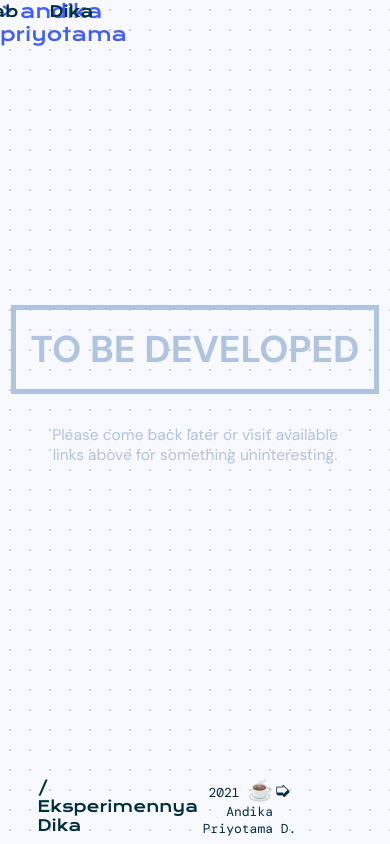
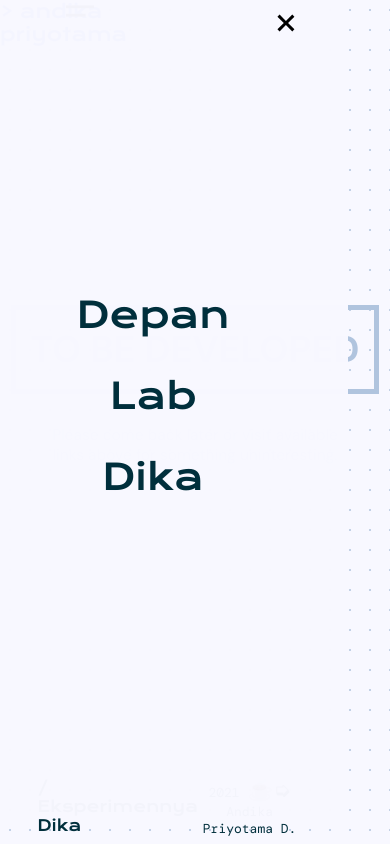
Before and after one commit to sakitkepala/sakitkepaladotdev-v0, a Next.js app: page / in a window 390 px wide. Built offline with nearby package versions, Linux system fonts and the light colour scheme.

Commit message:
Menu navigasi responsif layar kecil

```diff
--- a/components/navigasi.js
+++ b/components/navigasi.js
@@ -1,10 +1,30 @@
 import Link from "next/link";
+import { motion, useCycle } from "framer-motion";
 
 import styles from "../styles/MenuNavigasi.module.scss";
+import React from "react";
+
+const hamburger = {
+  // sembunyi: { display: "none" },
+  // tampil: { display: "block" },
+};
 
 function MenuNavigasi() {
+  const layarKecil = useMedia(["(max-width: 600px)"], [true], false);
+  const [toggleHamburger, setHamburger] = useCycle(true, false);
+  const isTampilHamburger = layarKecil && toggleHamburger;
+
+  function onClickHamburger() {
+    if (!layarKecil) {
+      return;
+    }
+    setHamburger();
+  }
+
   return (
-    <nav className={styles.bungkus}>
+    <div className={styles.navigasi}>
+      {!layarKecil && (
+        <nav className={styles.listMenu}>
           <Link href="/">
             <a className={styles["link"]}>Depan</a>
           </Link>
@@ -15,7 +35,62 @@ function MenuNavigasi() {
             <a className={styles.link}>Dika</a>
           </Link>
         </nav>
+      )}
+
+      <div className={styles.hamburger}>
+        <button className={styles.tombolToggle} onClick={onClickHamburger}>
+          <svg viewBox="0 0 100 40" width="30" height="30">
+            <rect width="100" height="10"></rect>
+            <rect y="30" width="70" height="10"></rect>
+          </svg>
+        </button>
+      </div>
+
+      {isTampilHamburger && (
+        <div className={styles.screenMenu} onClick={() => setHamburger()}>
+          <button className={styles.close}>
+            <svg viewBox="0 0 24 24" width="24" height="24">
+              <path d="M16.192 6.344L11.949 10.586 7.707 6.344 6.293 7.758 10.535 12 6.293 16.242 7.707 17.656 11.949 13.414 16.192 17.656 17.606 16.242 13.364 12 17.606 7.758z"></path>
+            </svg>
+          </button>
+
+          <nav>
+            <Link href="/">
+              <a className={styles["link"]}>Depan</a>
+            </Link>
+            <Link href="/lab">
+              <a className={styles.link}>Lab</a>
+            </Link>
+            <Link href="/dika">
+              <a className={styles.link}>Dika</a>
+            </Link>
+          </nav>
+        </div>
+      )}
+    </div>
   );
 }
 
+function useMedia(queries, values, defaultValue) {
+  const mediaQueryLists =
+    typeof window !== "undefined"
+      ? queries.map((q) => window.matchMedia(q))
+      : [];
+
+  const getValue = () => {
+    const index = mediaQueryLists.findIndex((mql) => mql.matches);
+    return typeof values[index] !== "undefined" ? values[index] : defaultValue;
+  };
+
+  const [value, setValue] = React.useState(getValue);
+
+  React.useEffect(() => {
+    const handler = () => setValue(getValue);
+    mediaQueryLists.forEach((mql) => mql.addListener(handler));
+    return () => mediaQueryLists.forEach((mql) => mql.removeListener(handler));
+  }, []);
+
+  return value;
+}
+
 export { MenuNavigasi };
--- a/styles/MenuNavigasi.module.scss
+++ b/styles/MenuNavigasi.module.scss
@@ -1,13 +1,93 @@
-.bungkus {
+.navigasi {
+  display: flex;
+  justify-content: center;
+  align-items: center;
+
+  font-family: "Krona One", sans-serif;
+
+  color: #002f3c;
+}
+
+.listMenu {
   display: flex;
   justify-content: flex-end;
   align-items: center;
 
-  font-family: "Krona One", sans-serif;
+  .link {
+    margin-left: 30px;
+    font-size: 16px;
+  }
+}
+
+.hamburger {
+  margin-left: 30px;
+}
+
+.tombolToggle {
+  display: flex;
+  justify-content: center;
+  align-items: center;
+
+  width: 40px;
+  height: 40px;
+
+  border: none;
+  background: none;
+
   color: #002f3c;
 
-  .link {
-    margin-left: 2em;
-    font-size: smaller;
+  @media (max-width: 600px) {
+    cursor: pointer;
   }
 }
+
+.screenMenu {
+  position: absolute;
+  top: -27px;
+  left: -42px;
+
+  display: flex;
+  flex-direction: column;
+  justify-content: center;
+  align-items: center;
+
+  width: 100vw;
+  height: 100vh;
+
+  background-color: rgba(248, 248, 255, 0.98);
+
+  & > nav {
+    display: flex;
+    flex-direction: column;
+    justify-content: center;
+    align-items: center;
+
+    a {
+      margin: 18px 0;
+
+      font-size: 36px;
+    }
+  }
+
+  .close {
+    position: absolute;
+    top: 30px;
+    right: 42px;
+
+    display: flex;
+    justify-content: center;
+    align-items: center;
+
+    width: 40px;
+    height: 40px;
+
+    background: none;
+    border: none;
+
+    cursor: pointer;
+
+    & > svg {
+      transform: scale(1.5);
+    }
+  }
+}
```
Lines whose indentation alone changed are shown as unchanged.
